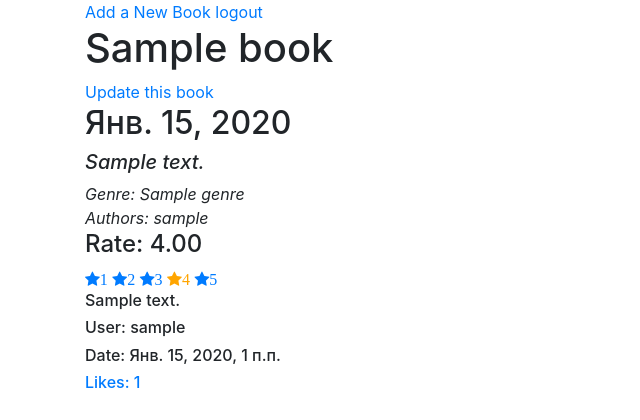
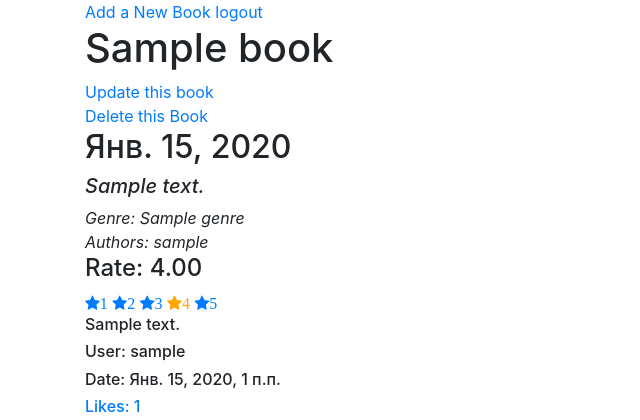
Before and after one commit to Bogdankozlovskiy/python-django, a Django app: page /shop/hello/ in a window 1280 px wide. Shown: the top 420 px of the page, without its empty margins (0-640 px from the left). Run offline with Django 3.2, Linux system fonts and the light colour scheme; a user stored in the database is signed in; tables that the repository leaves empty hold one stand-in row (values such as "Sample post"); some libraries are stand-ins or nearby versions.

Commit message:
add CRUD

```diff
--- a/managebook/templates/index.html
+++ b/managebook/templates/index.html
@@ -15,7 +15,10 @@
 
 {% for book in content %}
     <h1>{{ book.title }}</h1>
-    {% if user.username %}<a href="{% url 'update_book' id=book.id %}">Update this book</a>{% endif %}
+    {% if user.username %}
+        <a href="{% url 'update_book' id=book.id %}">Update this book</a><br>
+        <a href="{% url 'delete_book' id=book.id %}">Delete this Book</a>
+    {% endif %}
     <h2>{{ book.publish_date }}</h2>
     <i><h5>{{ book.text }}</h5></i>
     <i>Genre: {% for genre in book.genre.all %}
--- a/managebook/urls.py
+++ b/managebook/urls.py
@@ -1,6 +1,6 @@
 from django.urls import path
 from managebook.views import HelloView, AddCommentLike, AddRate, LogoutView, LoginView, RegisterView, AddComment, \
-    AddNewBook, UpdateBook
+    AddNewBook, UpdateBook, DeleteBook
 
 urlpatterns = [
     path('hello/', HelloView.as_view(), name="hello"),
@@ -12,4 +12,5 @@ urlpatterns = [
     path('AddComment/<str:id>', AddComment.as_view(), name='add_a_new_comment'),
     path("AddNewBook/", AddNewBook.as_view(), name="add_new_book"),
     path("update_book/<int:id>", UpdateBook.as_view(), name="update_book"),
+    path('DeleteBook/<int:id>/', DeleteBook.as_view(), name="delete_book"),
 ]
--- a/managebook/views.py
+++ b/managebook/views.py
@@ -114,3 +114,9 @@ class UpdateBook(View):
         f = BookForm(request.POST, instance=book)
         f.save()
         return redirect('hello')
+
+
+class DeleteBook(View):
+    def get(self, request, id):
+        Book.objects.get(id=id).delete()
+        return redirect('hello')
```
